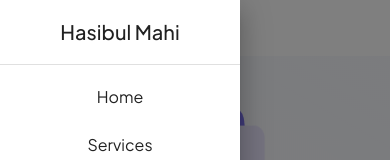
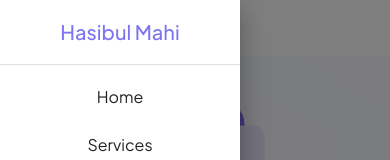
Before and after one commit to hasibulmahi/personal-portfolio, a Next.js app: page / in a window 390 px wide. Both pictures are taken after a click on the button 24 px from the left and 28 px from the top of the page. Shown: the top 160 px of the page. Built offline with nearby package versions, Linux system fonts and the light colour scheme.

Commit message:
Update navigation.component.js

```diff
--- a/components/header/navigation.component.js
+++ b/components/header/navigation.component.js
@@ -53,14 +53,18 @@ function Navigation(props) {
 
   const drawer = (
     <Box onClick={handleDrawerToggle} sx={{ textAlign: "center" }}>
-      <Typography variant="h6" sx={{ my: 2 }}>
+      <Typography color="#7E74F1" variant="h6" sx={{ my: 2 }}>
         Hasibul Mahi
       </Typography>
       <Divider />
       <List>
         {navItems.map((item, i) => (
           <ListItem key={i} disablePadding>
-            <ListItemButton sx={{ textAlign: "center" }} id={item.permalink}>
+            <ListItemButton
+              href={`#${item.permalink}`}
+              // id={item.permalink}
+              sx={{ textAlign: "center" }}
+            >
               <ListItemText primary={item.text} />
             </ListItemButton>
           </ListItem>
```
